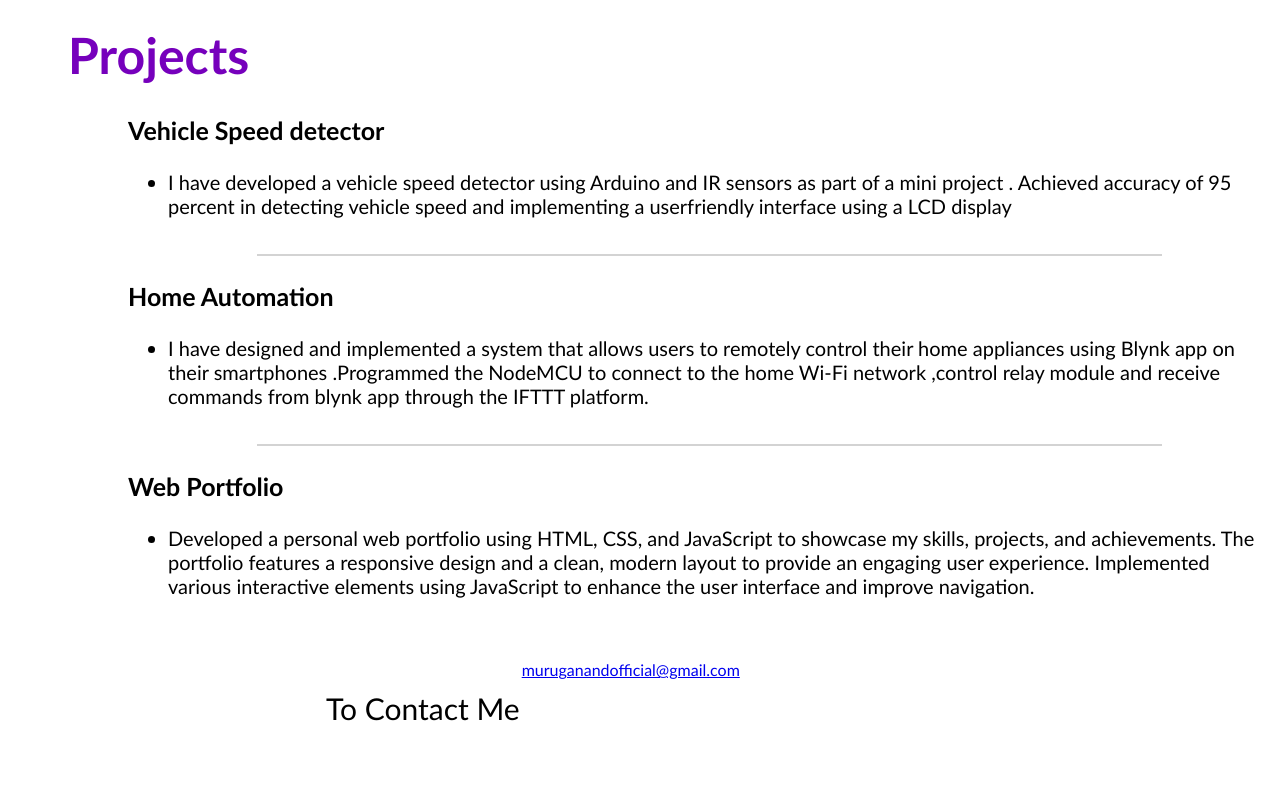
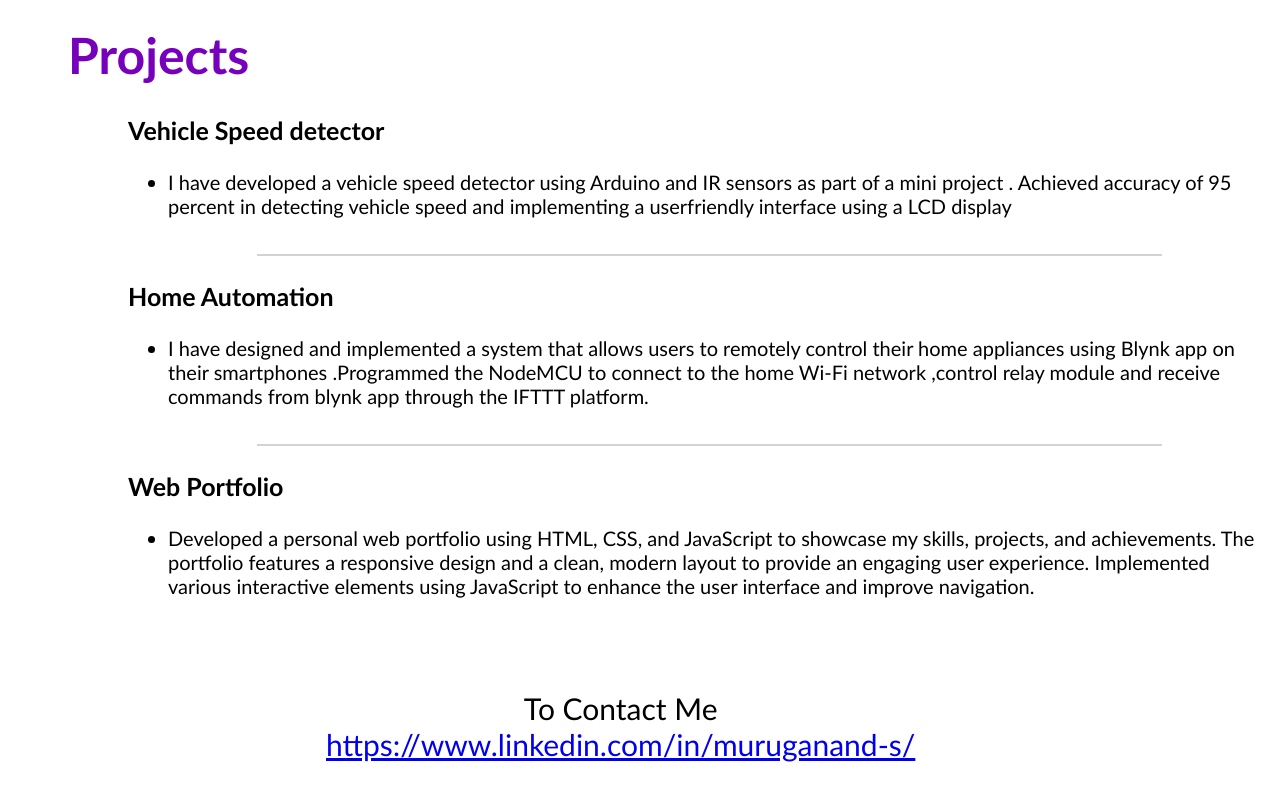
Before and after one commit to murug-anand/cv, a plain HTML site: page index.html in a window 1280 px wide. Shown: the part 917-1728 px from the top of the page. Before the commit the page ends 1697 px from the top, so only its background shows below. Drawn offline with Linux system fonts and the light colour scheme.

Commit message:
Update index.html

```diff
--- a/index.html
+++ b/index.html
@@ -121,8 +121,8 @@ commands from blynk app through the IFTTT platform.</li>
     <section id="contact">
       <div class="flex_center">
         <fieldset>
-          <legend class="introduction">To Contact Me</legend>
-          <a href="muruganandofficial@gmail.com">muruganandofficial@gmail.com</a>
+          <legend class="introduction">To Contact Me <br> <a href="https://www.linkedin.com/in/muruganand-s/">https://www.linkedin.com/in/muruganand-s/</a>  </legend>
+
         </fieldset>
       </div>
     </section>
```
